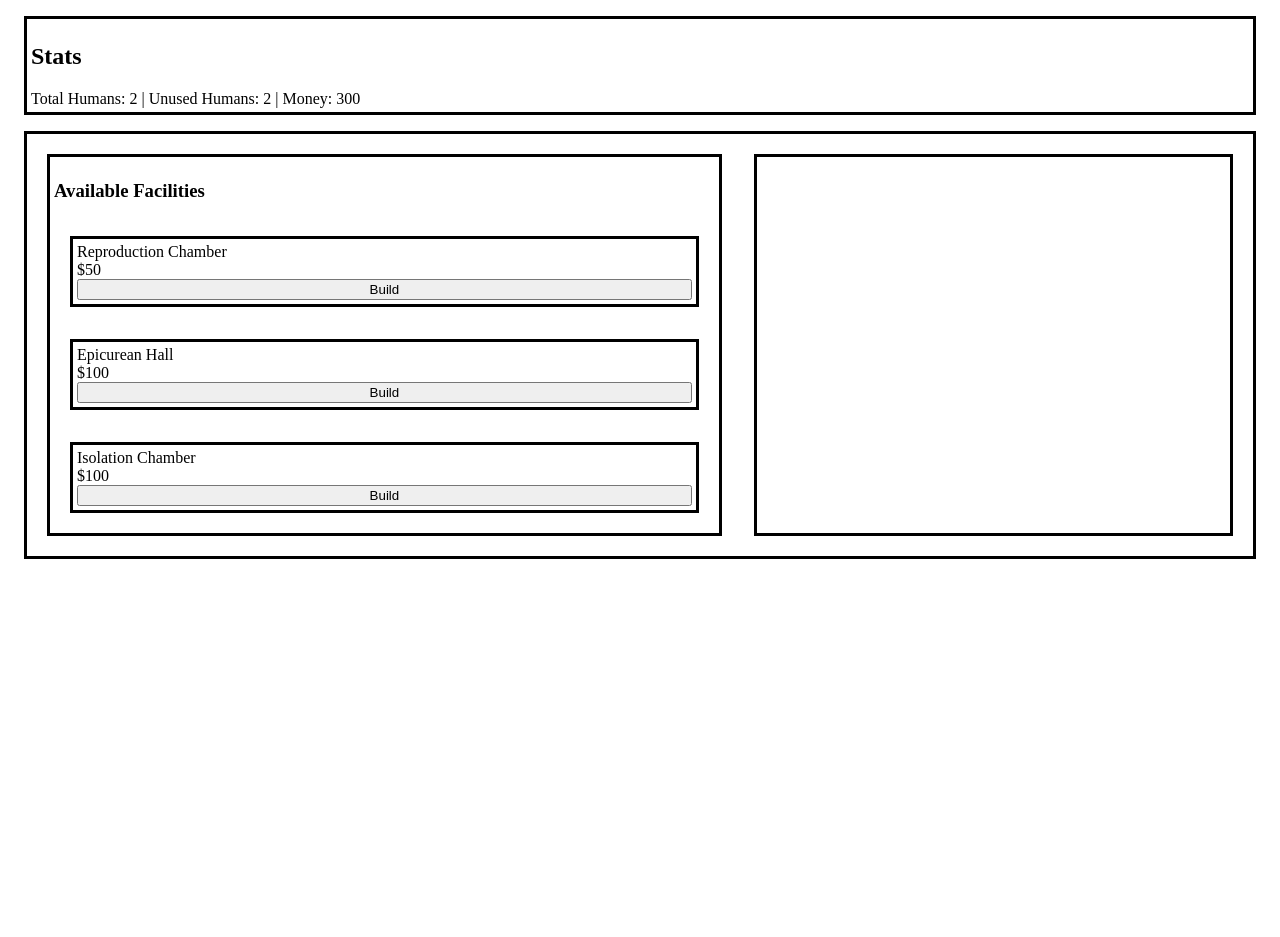
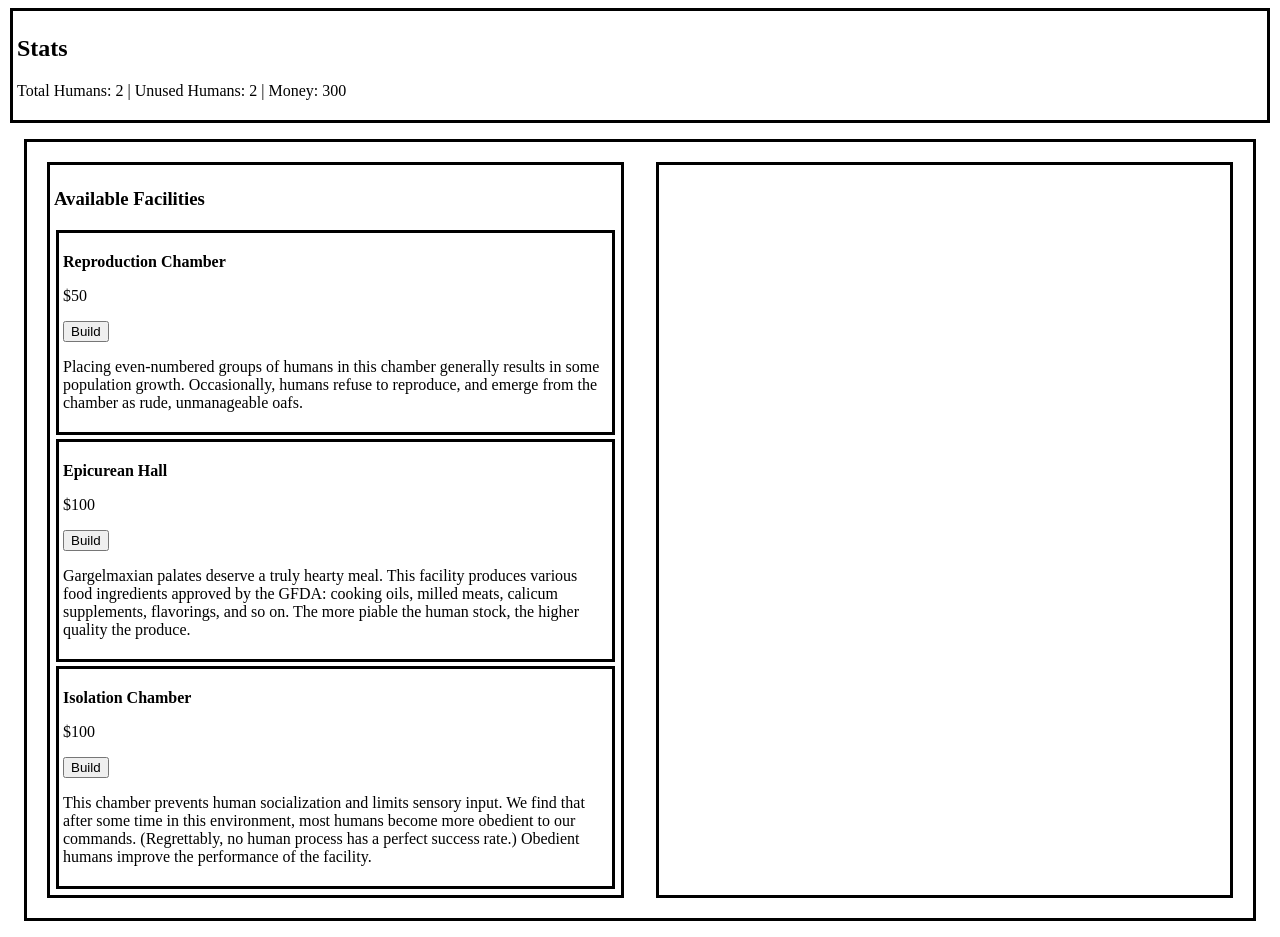
Before and after one commit to prophetgoddess/humans.supply, a SvelteKit app: page / in a window 1280 px wide. Before the commit the page ends 800 px from the top, so only its background shows below. Built offline with nearby package versions, Linux system fonts and the light colour scheme.

Commit message:
better styling

```diff
--- a/src/app.html
+++ b/src/app.html
@@ -11,7 +11,7 @@
 			border-style: solid;
 			margin: 1em;
 			padding: 0.25em;
-			display: grid;
+			display: flex;
 		}
 	</style>
 
--- a/src/lib/Components.ts
+++ b/src/lib/Components.ts
@@ -37,6 +37,14 @@ export class Name extends Component {
     value: string;
     constructor(value: string) {
         super("Name");
+        this.value = value;
+    }
+}
+
+export class Description extends Component {
+    value: string;
+    constructor(value: string) {
+        super("Description");
         this.value = value;
     }
 }
--- a/src/lib/views/Build.svelte
+++ b/src/lib/views/Build.svelte
@@ -36,14 +36,14 @@
 </script>
 
 <div class="panel">
-	<div class="panel" style="grid-column: 1/2">
+	<div class="panel" style="flex-direction: column; width: 50%;">
 		<h3>Available Facilities</h3>
 		{#each available as building (building.id)}
 			<Building entity={building} />
 		{/each}
 	</div>
 
-	<div class="panel" style="grid-column: 2/2">
+	<div class="panel" style="flex-direction: column; width: 50%;">
 		{#each built as building (building.id)}
 			<Building entity={building} />
 		{/each}
--- a/src/lib/views/Building.svelte
+++ b/src/lib/views/Building.svelte
@@ -1,5 +1,6 @@
 <script lang="ts">
 	import {
+		Description,
 		Human,
 		Money,
 		Name,
@@ -35,6 +36,8 @@
 	$: data = entity.components.find((c) => c.id === 'Facility') as Facility;
 
 	$: name = (entity.components.find((c) => c.id === 'Name') as Name).value;
+
+	$: description = (entity.components.find((c) => c.id === 'Description') as Description).value;
 
 	$: rudeness = (
 		$world
@@ -181,10 +184,10 @@
 	});
 </script>
 
-<div class="panel">
-	<span>{name}</span>
+<div style="border: solid; padding: 4px; margin: 2px">
+	<p><b>{name}</b></p>
 	{#if data.purchased}
-		<span>
+		<p>
 			Capacity:
 			{#if currentCapacity > 0}
 				<button on:click={decreaseCapacity}>-</button>
@@ -194,9 +197,11 @@
 				<button on:click={increaseCapacity}>+</button>
 			{/if}
 			Processing: {users.length}
-		</span>
+		</p>
 	{:else}
-		${data.cost}
-		<button on:click={build}>Build</button>
+		<p></p>
+		<p>${data.cost}</p>
+		<p><button on:click={build}>Build</button></p>
+		<p>{description}</p>
 	{/if}
 </div>
--- a/src/lib/views/Stats.svelte
+++ b/src/lib/views/Stats.svelte
@@ -66,8 +66,9 @@
 	});
 </script>
 
-<div class="panel">
+<div style="border: solid; padding: 4px; margin: 2px">
 	<h2>Stats</h2>
+	<p>
 		Total Humans: {population}
 		| Unused Humans: {freeHumans}
 		{#if obedientHumans > 0}
@@ -77,4 +78,5 @@
 			| Rude Humans: {rudeHumans}
 		{/if}
 		| Money: {money}
+	</p>
 </div>
--- a/src/routes/+page.svelte
+++ b/src/routes/+page.svelte
@@ -16,7 +16,8 @@
 		Rude,
 		Event,
 		Rudeness,
-		SolitaryConfinement
+		SolitaryConfinement,
+		Description
 	} from '$lib/Components';
 	import { names } from '$lib/data/Names';
 
@@ -24,16 +25,19 @@
 	world.setComponent(reproductionChamber, new Facility(10, 50, true));
 	world.setComponent(reproductionChamber, new ReproductionChamber());
 	world.setComponent(reproductionChamber, new Name(names.ReproductionChamber.singular));
+	world.setComponent(reproductionChamber, new Description(names.ReproductionChamber.description));
 
 	let meatGrinder = world.createEntity();
 	world.setComponent(meatGrinder, new Facility(10, 100, true));
 	world.setComponent(meatGrinder, new MeatGrinder());
 	world.setComponent(meatGrinder, new Name(names.MeatGrinder.singular));
+	world.setComponent(meatGrinder, new Description(names.MeatGrinder.description));
 
 	let solitaryConfinement = world.createEntity();
 	world.setComponent(solitaryConfinement, new Facility(10, 100, true));
 	world.setComponent(solitaryConfinement, new SolitaryConfinement());
 	world.setComponent(solitaryConfinement, new Name(names.SolitaryConfinement.singular));
+	world.setComponent(solitaryConfinement, new Description(names.SolitaryConfinement.description));
 
 	let singleton = world.createEntity();
 	world.setComponent(singleton, new Money(300));
```
Lines whose indentation alone changed are shown as unchanged.
